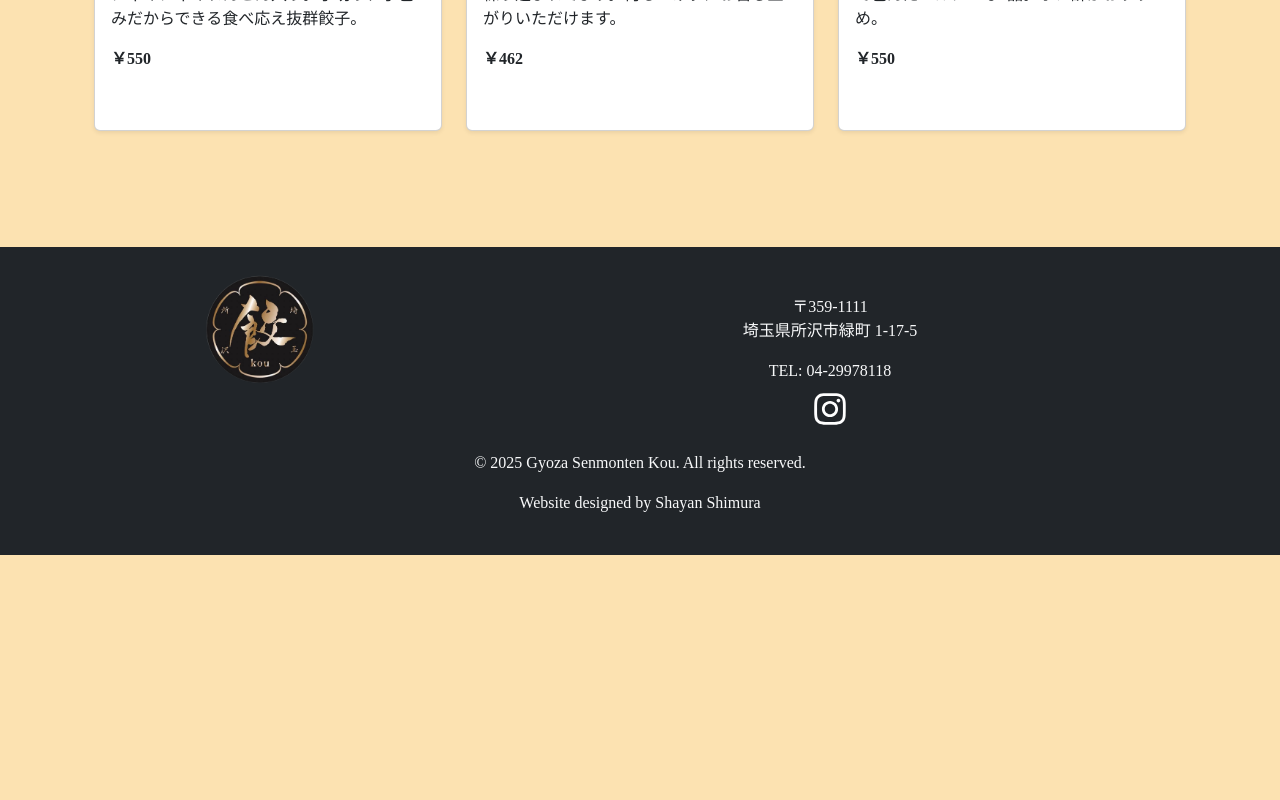
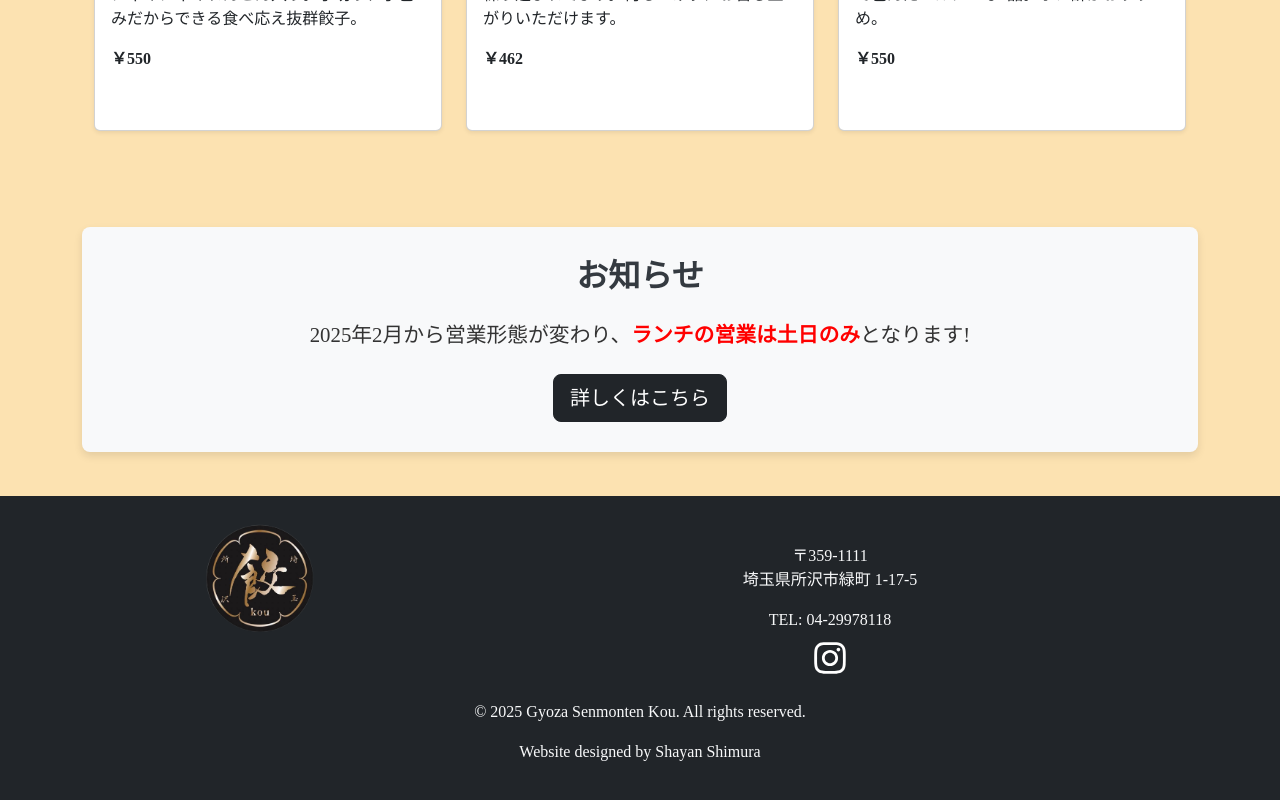
Before and after one commit to shayansj7/gyouzasenmonten-kou, a Next.js app: page / in a window 1280 px wide. Shown: the part 1444-2244 px from the top of the page. Before the commit the page ends 1999 px from the top, so only its background shows below. Built offline with nearby package versions, Linux system fonts and the light colour scheme.

Commit message:
Added News component.

```diff
--- /dev/null
+++ b/components/News.jsx
@@ -0,0 +1,43 @@
+import Link from "next/link";
+import { Button } from "react-bootstrap";
+import { useRouter } from "next/router";
+
+export default function News() {
+  const router = useRouter();
+  const isEnglish = router.pathname.startsWith("/en");
+
+  return (
+    <div className="center-components news">
+      <h1 className="text-center mb-4">{isEnglish ? "News" : "お知らせ"}</h1>
+
+      {isEnglish ? (
+        <p className="news-content mb-4">
+          Starting in February 2025, the operating style will change, and{" "}
+          <strong className="important">
+            lunch service will be available only on weekends!
+          </strong>
+        </p>
+      ) : (
+        <p className="news-content mb-4">
+          2025年2月から営業形態が変わり、
+          <strong className="important">ランチの営業は土日のみ</strong>
+          となります!
+        </p>
+      )}
+
+      <div className="text-center">
+        <Link
+          legacyBehavior
+          href="https://www.instagram.com/reel/DE3ZtbZzFAR/?utm_source=ig_web_copy_link&igsh=MzRlODBiNWFlZA=="
+          passHref
+        >
+          <a target="_blank" rel="noopener noreferrer">
+            <Button variant="dark" className="btn-lg">
+              {isEnglish? "More details here" : "詳しくはこちら"}
+            </Button>
+          </a>
+        </Link>
+      </div>
+    </div>
+  );
+}
--- a/pages/index.js
+++ b/pages/index.js
@@ -2,7 +2,7 @@ import { Container, Row, Col } from 'react-bootstrap';
 import ControlledCarousel from '@/components/Carousels';
 import { Details } from '@/components/Details';
 import PopularMenu from '@/components/PopularMenu';
-import News from '@/components/news';
+import News from '@/components/News';
 
 export default function Home() {
   return (
@@ -24,9 +24,9 @@ export default function Home() {
           </Col>
         </Row>
       </Container>
-      {/* <Container className='my-4'>
+      <Container className='my-4'>
         <News />
-      </Container> */}
+      </Container>
     </>
   );
 }
--- a/styles/globals.css
+++ b/styles/globals.css
@@ -133,11 +133,28 @@ footer a:hover {
   align-items: center;
 }
 
-.news-title {
-  color: #333;
-  text-decoration: none;
+.news{
+  background-color: #f8f9fa;  /* Light background color */
+  padding: 30px;
+  border-radius: 8px;         /* Slightly rounded corners */
+  box-shadow: 0 4px 8px rgba(0, 0, 0, 0.1);  /* Light shadow for depth */
 }
 
-.news-title:hover{
-  color: #FF5733;
+.news-content{
+  font-size: larger;
 }
+
+.news-content {
+  font-size: 1.3rem;
+  color: #333;
+}
+
+.news h1 {
+  font-size: 2rem;
+  font-weight: bold;
+  color: #343a40; /* Dark text for the title */
+}
+
+.important{
+  color: red;
+}
```
Also changed, not shown: pages/en/index.js (+11 -7 lines).
